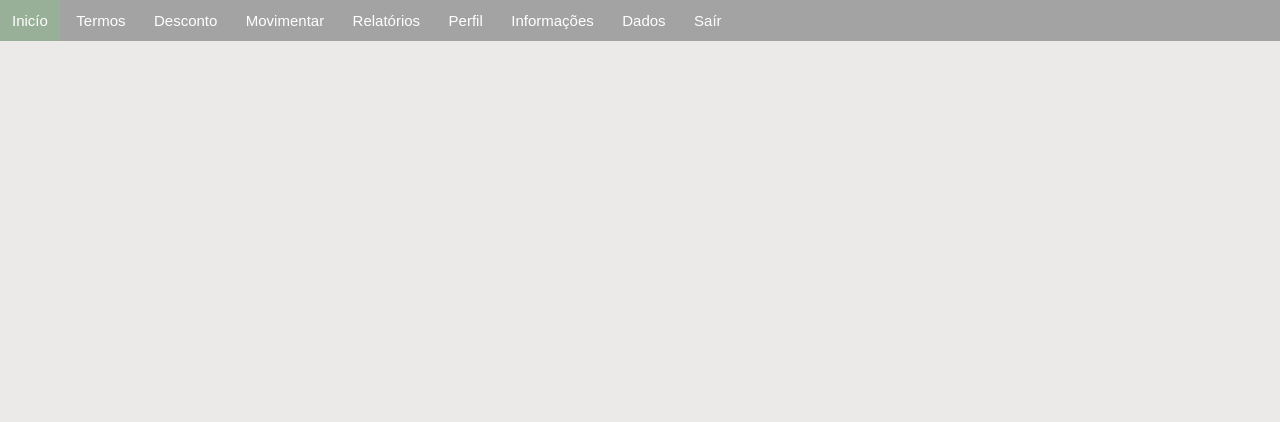
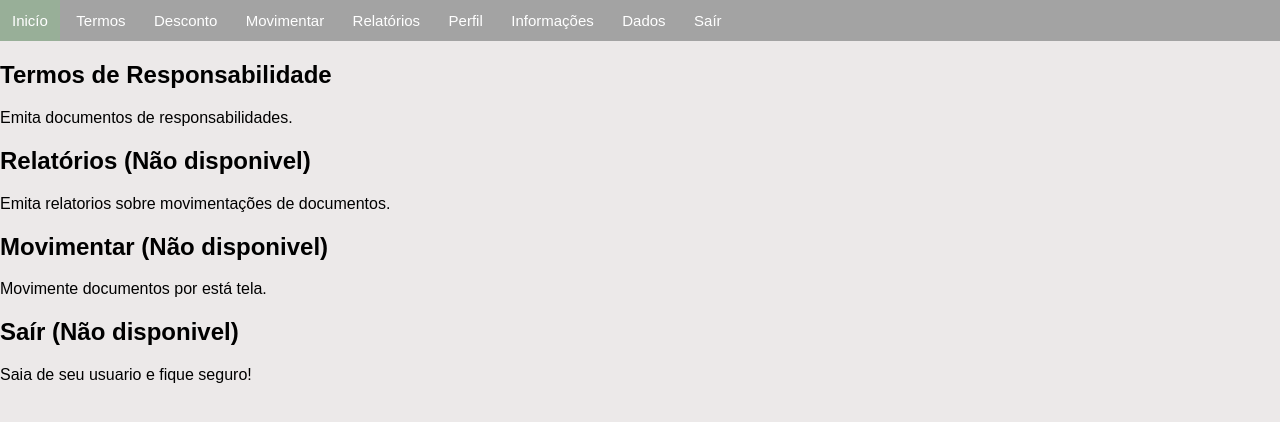
Before and after one commit to OMiqueias/gestor, a plain HTML site: page Informacoes.html in a window 1280 px wide. Drawn offline with Linux system fonts and the light colour scheme.

Commit message:
versao 1.8
Atualização de tela.

```diff
--- a/Informacoes.html
+++ b/Informacoes.html
@@ -58,6 +58,27 @@
             </li>
         </ul>
     </nav>
+    <section>
+        <h2>Termos de Responsabilidade</h2>
+        <article>
+            <p>Emita documentos de responsabilidades.</p>
+        </article>
+
+        <h2>Relatórios (Não disponivel)</h2>
+        <article>
+            <p>Emita relatorios sobre movimentações de documentos.</p>
+        </article>
+
+        <h2>Movimentar (Não disponivel)</h2>
+        <article>
+            <p>Movimente documentos por está tela.</p>
+        </article>
+
+        <h2>Saír (Não disponivel)</h2>
+        <article>
+            <p>Saia de seu usuario e fique seguro!</p>
+        </article>
+    </section>
 </body>
 
 </html>
--- a/src/style.css
+++ b/src/style.css
@@ -208,7 +208,6 @@ section#decoracao-section-2 {
     flex-wrap: wrap;
     justify-content: space-around;
     align-items: center;
-
 }
 
 .inputEnderecavel {
@@ -217,7 +216,8 @@ section#decoracao-section-2 {
 
 .areaAssinatura {
     display: flex;
-    justify-content: center;
+    flex-wrap: wrap;
+    justify-content: space-around;
     align-items: center;
 }
 
```
Also changed, not shown: telasTermos/termoResponsabilidade.html (+9 -1 lines), src/img/erroPaginaNaoEncontrada.png (deleted).
